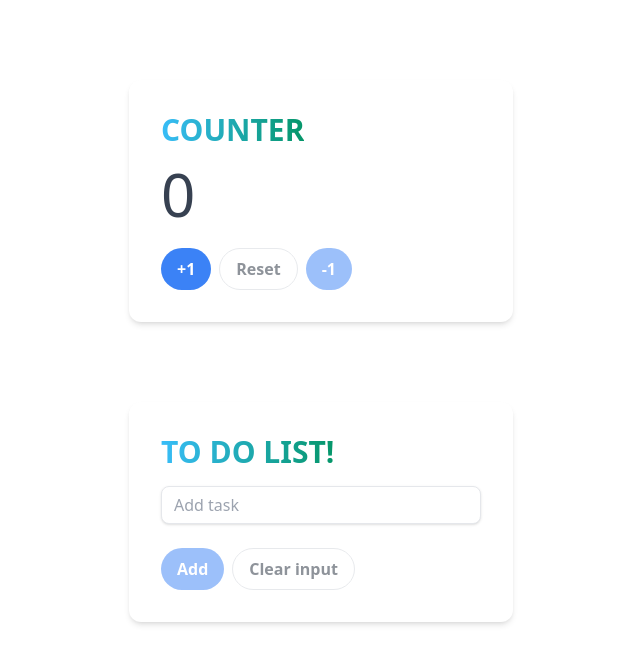
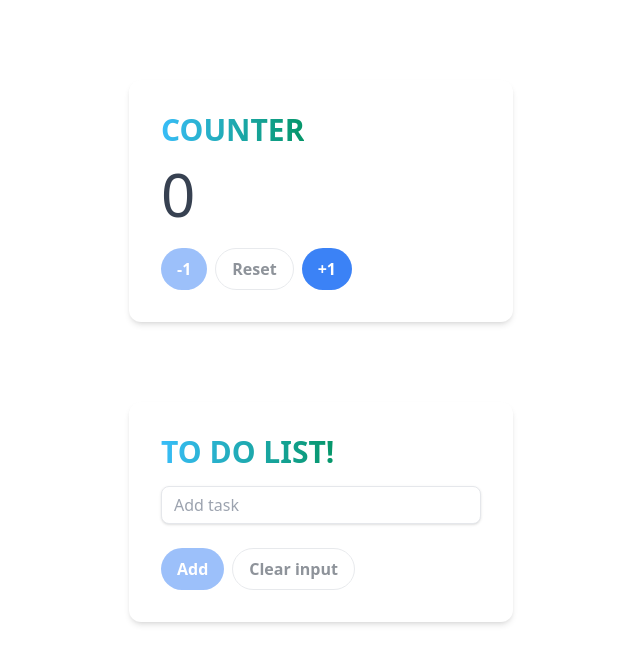
Before and after one commit to argierincon/react-2024, a React (Vite) app: page / in a window 1280 px wide. Shown: the top 664 px of the page, without its empty margins (319-959 px from the left). Built offline with nearby package versions, Linux system fonts and the light colour scheme.

Commit message:
refactor: organize buttons

```diff
--- a/src/components/useState/Counter.jsx
+++ b/src/components/useState/Counter.jsx
@@ -27,16 +27,6 @@ export const Counter = () => {
         <p className="text-6xl text-gray-700">{counter}</p>
 
         <section className="mt-6 flex gap-2">
-          <button className="btn btn-blue" onClick={handleIncrement}>
-            +1
-          </button>
-          <button
-            className="btn btn-white"
-            onClick={handleReset}
-            disabled={counter === 0}
-          >
-            Reset
-          </button>
           <button
             className={`btn btn-blue ${
               counter === 0 ? "cursor-not-allowed" : ""
@@ -46,6 +36,17 @@ export const Counter = () => {
           >
             -1
           </button>
+          <button
+            className="btn btn-white"
+            onClick={handleReset}
+            disabled={counter === 0}
+          >
+            Reset
+          </button>
+
+          <button className="btn btn-blue" onClick={handleIncrement}>
+            +1
+          </button>
         </section>
       </div>
     </section>
```
